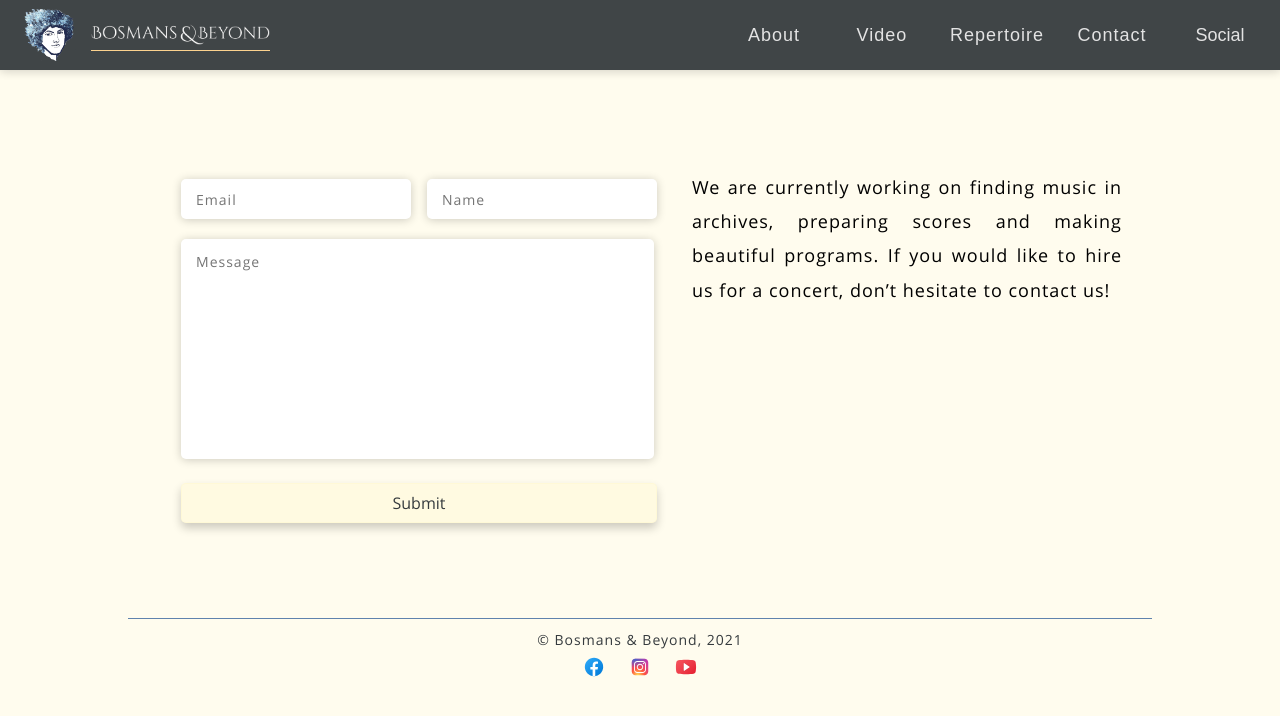
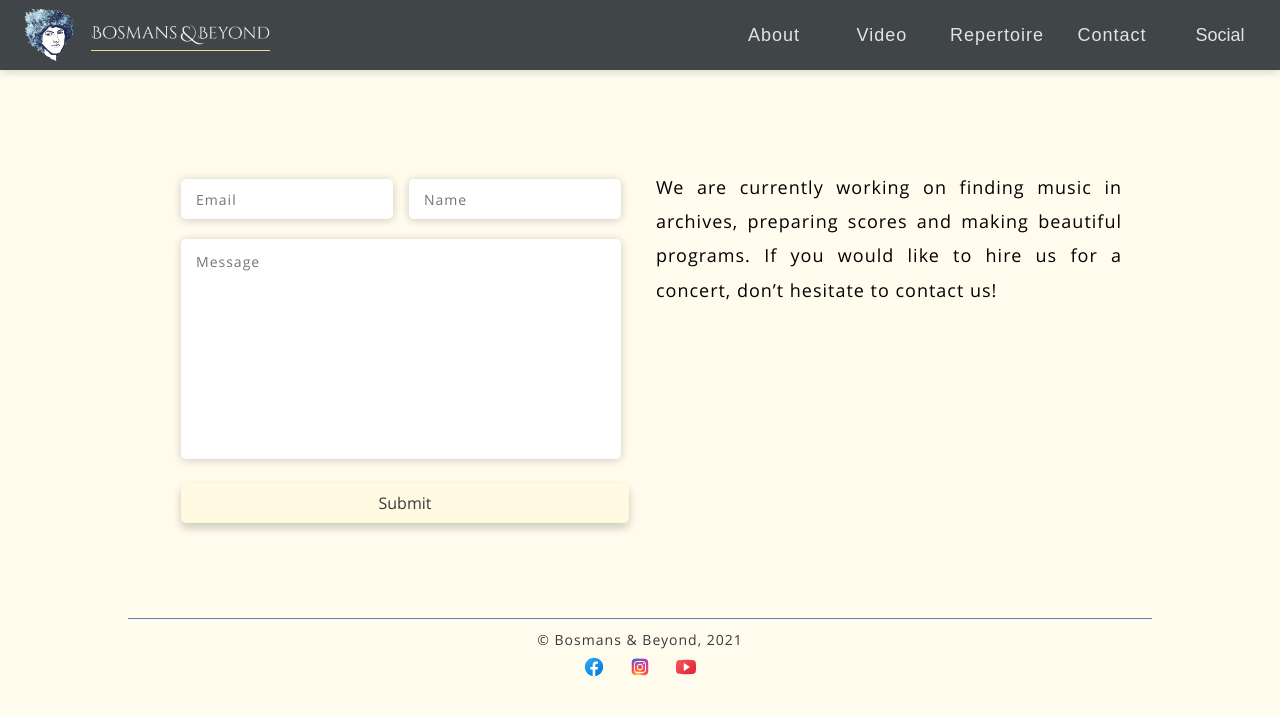
Before and after one commit to BKmetoff/bosmans-and-beyond, a React (Create React App) app: page /contact in a window 1280 px wide. Shown: the top 716 px of the page. Built offline with nearby package versions, Linux system fonts and the light colour scheme.

Commit message:
fix: adjust form width on Contact page

```diff
--- a/src/components/backbone/Form.js
+++ b/src/components/backbone/Form.js
@@ -9,23 +9,33 @@ import Textarea from './Textarea'
 const BaseForm = styled.form`
 	display: flex;
 	flex-direction: column;
+	margin-right: ${Theme.margin.S};
 	margin-left: ${Theme.margin.M};
-	margin-right: ${Theme.margin.S};
+
+	@media (max-width: 769px) {
+		width: 100%;
+		margin-left: ${Theme.margin.S};
+	}
 `
 
 const SubmitButton = styled(Button)`
-	align-self: auto;
+	align-self: stretch;
 	font-family: inherit;
 	margin-left: ${Theme.margin.XS};
-	margin-right: ${Theme.margin.XS};
+
+	@media (max-width: 769px) {
+		margin-right: ${Theme.margin.XS};
+	}
 `
 
 const NameEmailWrapper = styled.div`
 	margin-top: ${Theme.margin.S};
 	display: flex;
 	flex-direction: column;
+
 	@media (min-width: 769px) {
 		flex-direction: row;
+		width: inherit;
 	}
 `
 
--- a/src/components/backbone/Input.js
+++ b/src/components/backbone/Input.js
@@ -1,8 +1,7 @@
-import styled, { css } from 'styled-components'
+import styled from 'styled-components'
 import { Theme } from '../theme/Theme'
 
 const Input = styled.input`
-	width: 200px;
 	height: 40px;
 	padding-left: ${Theme.padding.S};
 	padding-right: ${Theme.padding.S};
@@ -13,14 +12,5 @@ const Input = styled.input`
 	margin-left: ${Theme.margin.XS};
 	margin-right: ${Theme.margin.XS};
 	box-shadow: ${Theme.shadow.S};
-
-	/* ${({ message }) =>
-		message !== undefined &&
-		css`
-			height: 200px;
-			@media (min-width: 769px) {
-				width: 90%;
-			}
-		`} */
 `
 export default Input
--- a/src/components/backbone/Textarea.js
+++ b/src/components/backbone/Textarea.js
@@ -3,7 +3,6 @@ import { Theme } from '../theme/Theme'
 
 const Textarea = styled.textarea`
 	height: 200px;
-	width: 200px;
 	border: none;
 	border-radius: ${Theme.borderRadiusM};
 	resize: none;
```
